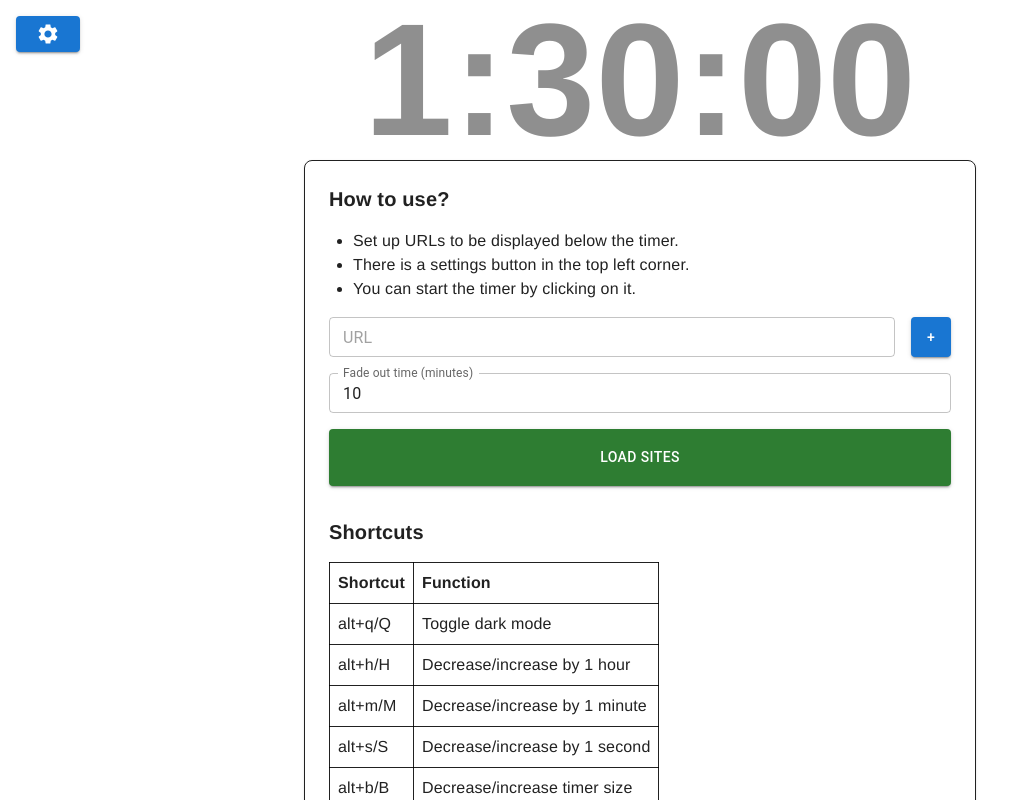
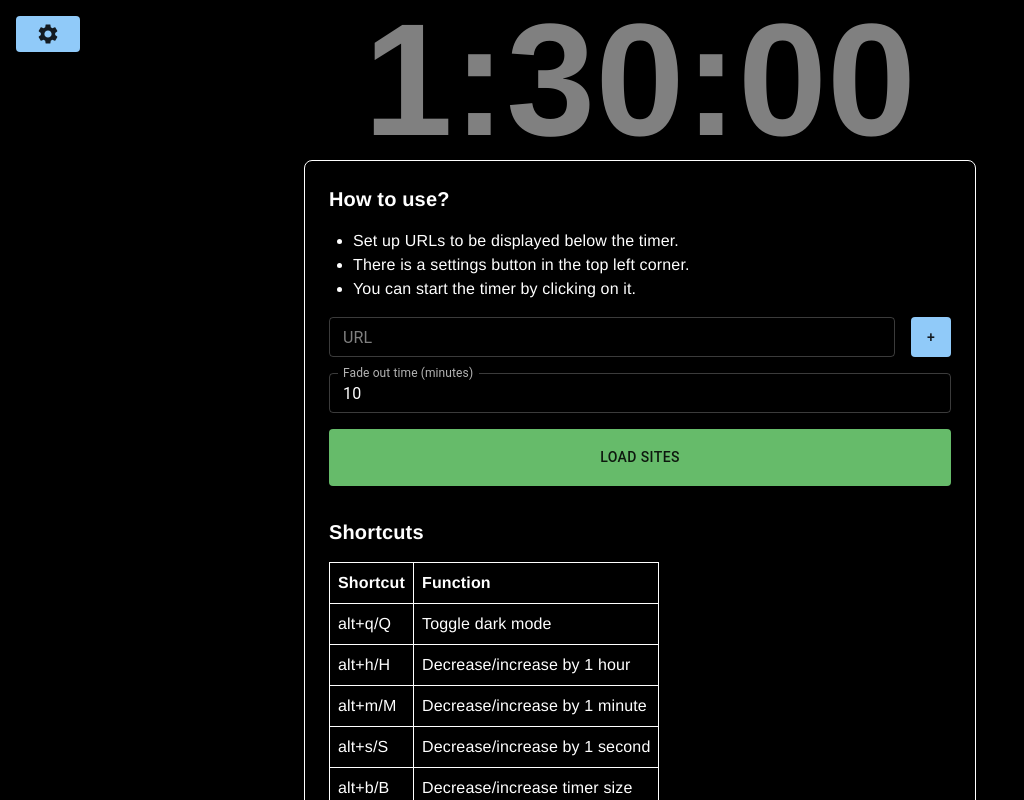
Before and after one commit to fraknoiadam/minimalist-timer-react, a React (Vite) app: page / in a window 1280 px wide. Shown: the whole page, without its empty margins (0-1024 px from the left). Built offline with nearby package versions, Linux system fonts and the light colour scheme.

Commit message:
changing some defaults values

```diff
--- a/src/App.tsx
+++ b/src/App.tsx
@@ -9,8 +9,8 @@ import CssBaseline from '@mui/material/CssBaseline';
 import { lightTheme, darkTheme } from './theme';
 
 const CountdownTimer = () => {
-  const [darkMode, setDarkMode] = useState(false);
-  const [fontSize, setFontSize] = useState(10);
+  const [darkMode, setDarkMode] = useState(true);
+  const [fontSize, setFontSize] = useState(window.innerWidth < 768 ? 6 : 10);  // Smaller on mobile
   const [marginBottom, setMarginBottom] = useState(0);
   const [showForm, setShowForm] = useState(true);
   const [links, setLinks] = useState<string[]>([]);
```
